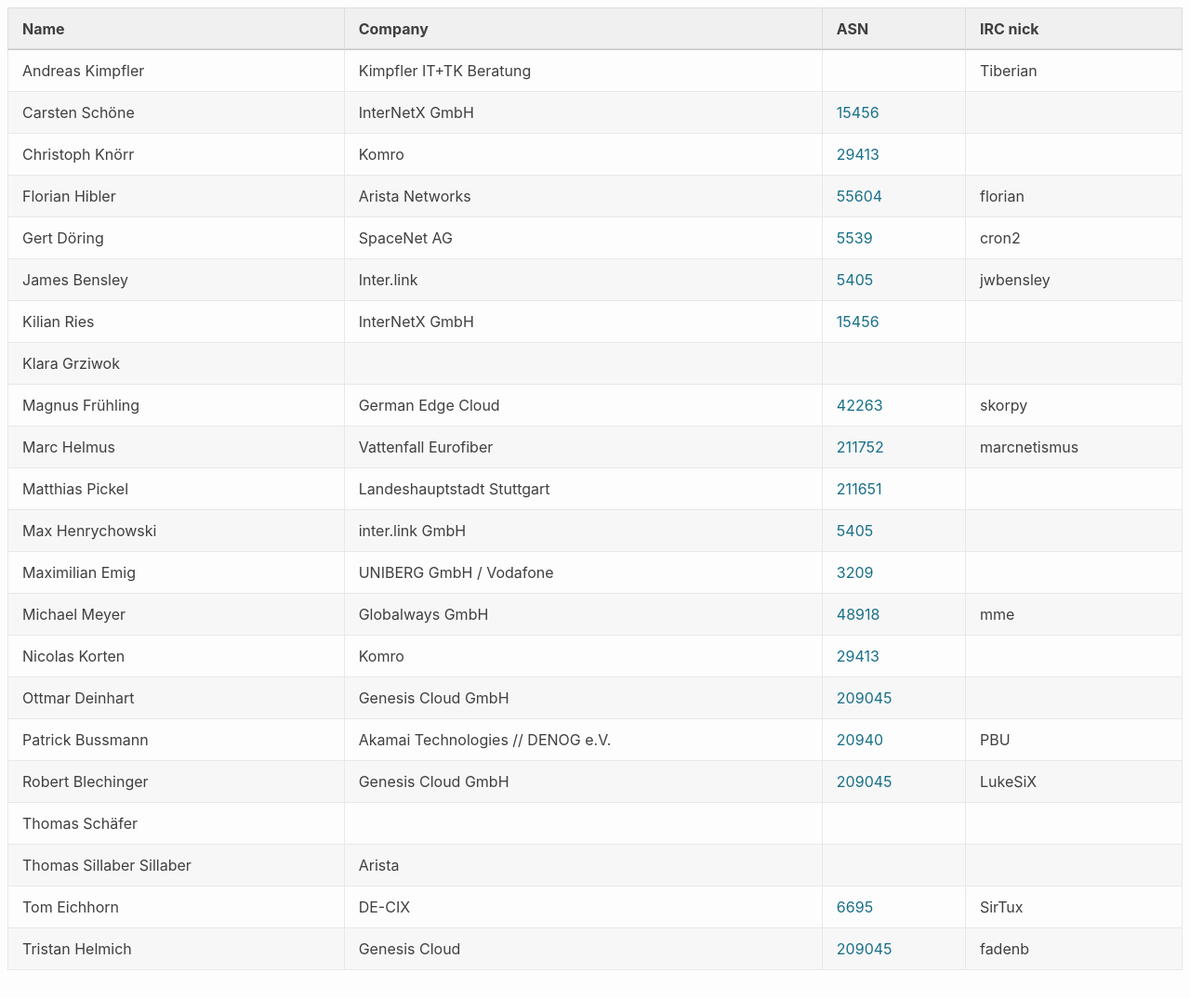
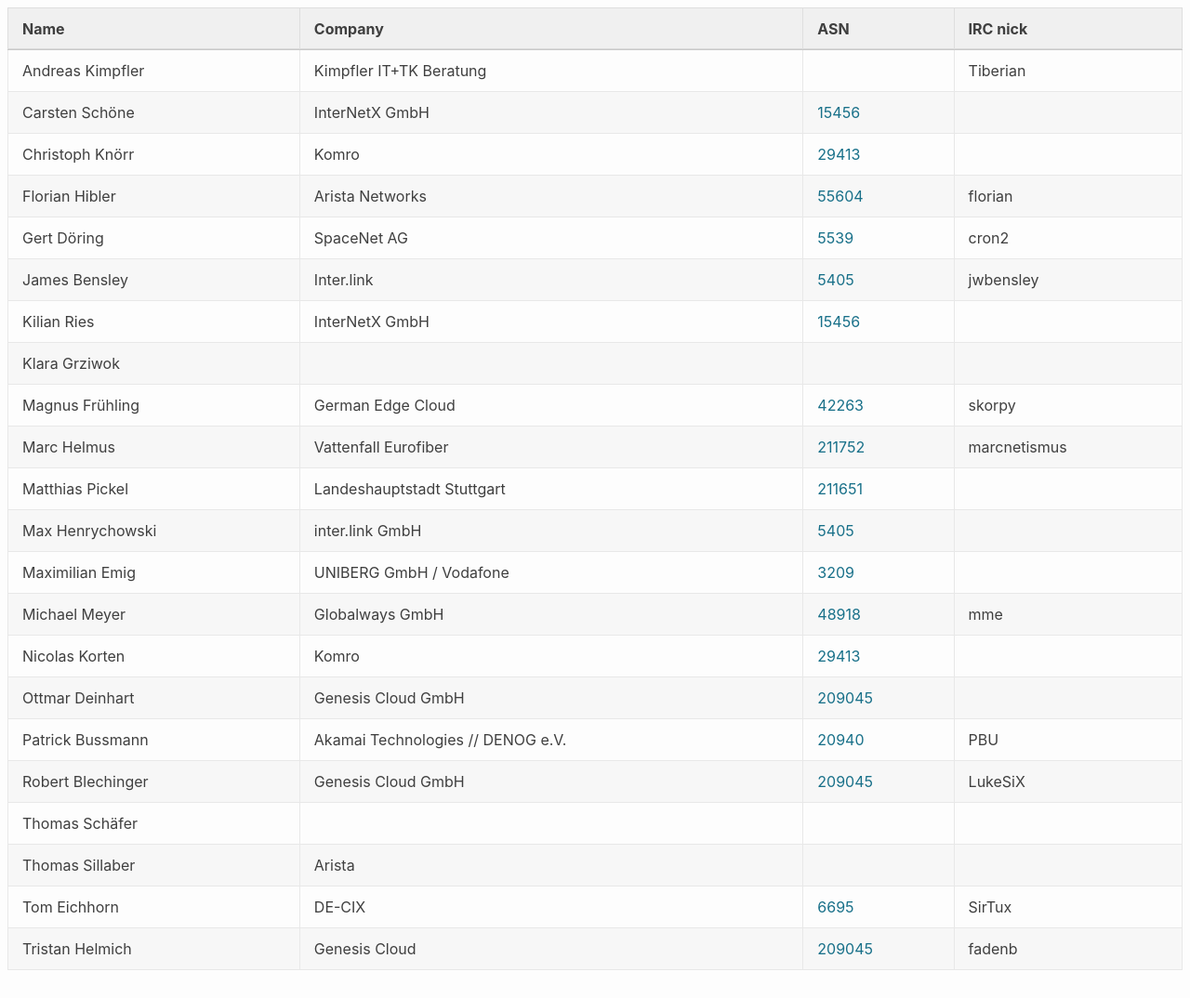
Before and after one commit to denog/pretix-attendeelist, a Jekyll site: the page built from meetup2023_01/index.markdown, in a window 1280 px wide and 1074 px high. Shown: the whole window at 93% size. Built offline with Jekyll 4.4.1, drawn with Linux system fonts in a browser that asks for light colours.

Commit message:
Latest data: Tue Feb 21 15:10:19 UTC 2023

```diff
--- a/_data/attendees_denog_meetup_2023_01.json
+++ b/_data/attendees_denog_meetup_2023_01.json
@@ -114,7 +114,7 @@
     "asn": null
   },
   {
-    "name": "Thomas Sillaber Sillaber",
+    "name": "Thomas Sillaber",
     "company": "Arista",
     "irc": null,
     "asn": null
```
